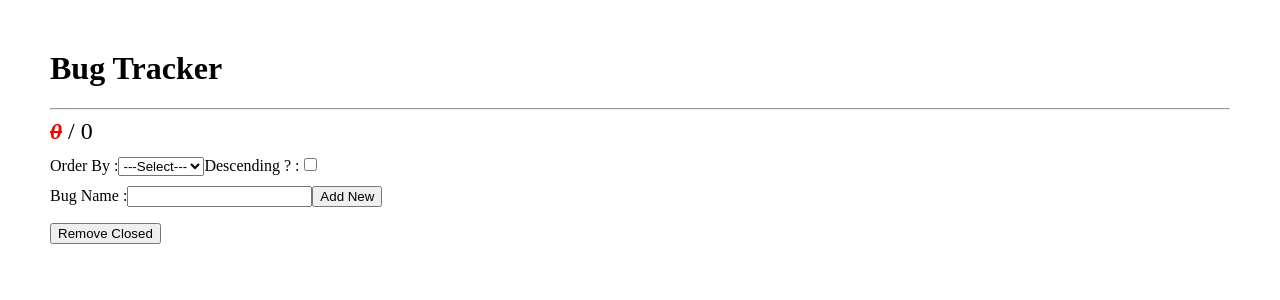
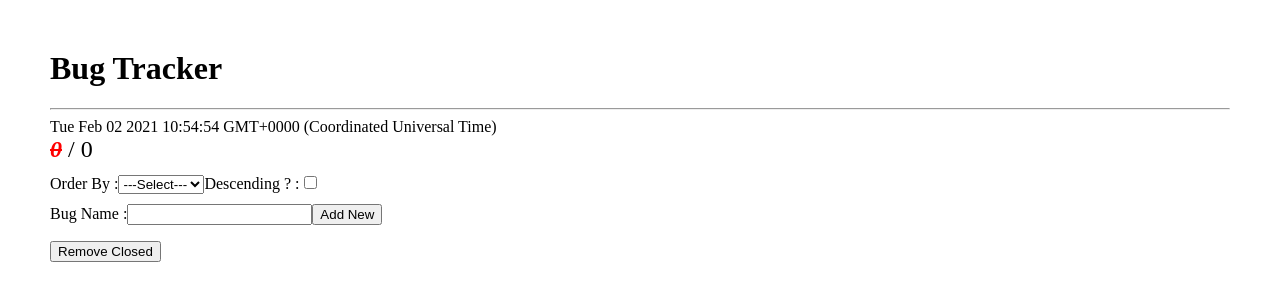
Before and after one commit to tkmagesh/IBM-Angular-Feb-2021, an Angular app in the folder bug-tracker-app/: page / in a window 1280 px wide. Shown: the top 300 px of the page. Built offline with nearby package versions, Linux system fonts and the light colour scheme.

Commit message:
using changeDetection (with OnPush)

```diff
--- a/bug-tracker-app/src/app/bug-tracker/components/bug-stats/bug-stats.component.ts
+++ b/bug-tracker-app/src/app/bug-tracker/components/bug-stats/bug-stats.component.ts
@@ -1,19 +1,25 @@
-import { Component, Input } from "@angular/core";
+import { ChangeDetectionStrategy, Component, Input } from "@angular/core";
 import { Bug } from "../../models/Bug";
 
 @Component({
     selector : 'app-bug-stats',
     template : `
+        <div>{{ getCurrentTime() }}</div>
         <section class="stats">
             <span class="closed">{{ bugs | closedCount }}</span>
             <span> / </span>
             <span>{{bugs.length}}</span>
         </section>
     `,
-    styleUrls : ['bug-stats.component.css']
+    styleUrls : ['bug-stats.component.css'],
+    changeDetection : ChangeDetectionStrategy.OnPush
 })
 export class BugStatsComponent{
 
     @Input('list')
     bugs : Bug[] = [];
+
+    getCurrentTime(){
+        return new Date();
+    }
 }
```
